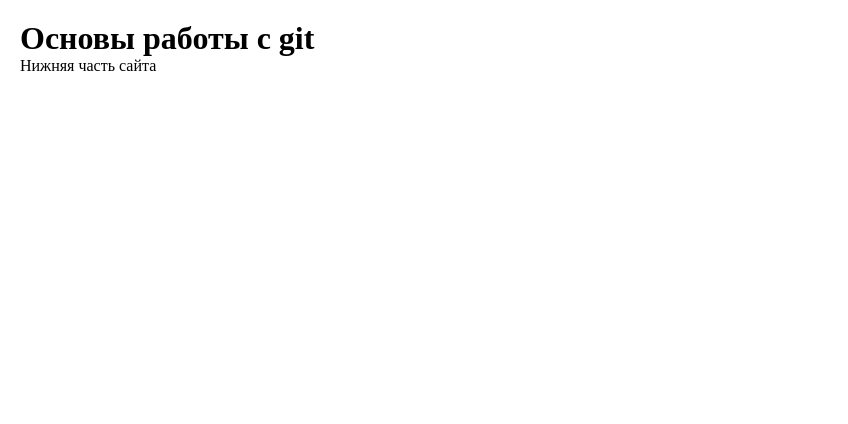
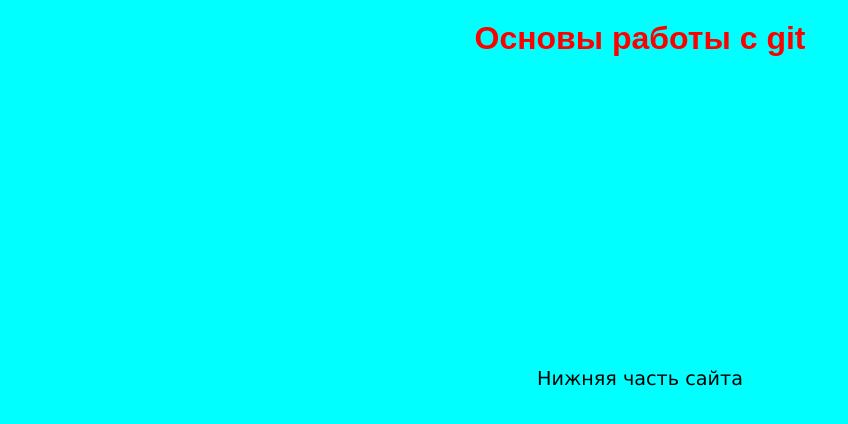
Before and after one commit to AlexMakovetskiy/home-work-4, a plain HTML site: page index.html in a window 1280 px wide. Shown: the whole page, without its empty margins (0-848 px from the left). Drawn offline with Linux system fonts and the light colour scheme.

Commit message:
adding styles in addition branch

```diff
--- a/styles/style.css
+++ b/styles/style.css
@@ -1,3 +1,18 @@
 body {
     padding: 20px;
+    background-color: aqua
 }
+
+body header h1 {
+    text-align: center;
+    margin-bottom: 25%;
+    font-family: Arial, Helvetica, sans-serif, serif;
+    color: red;
+}
+
+footer p {
+    text-align: center;
+
+    font-size: larger;
+    font-family: Verdana, Geneva, Tahoma, sans-serif;
+}
```
